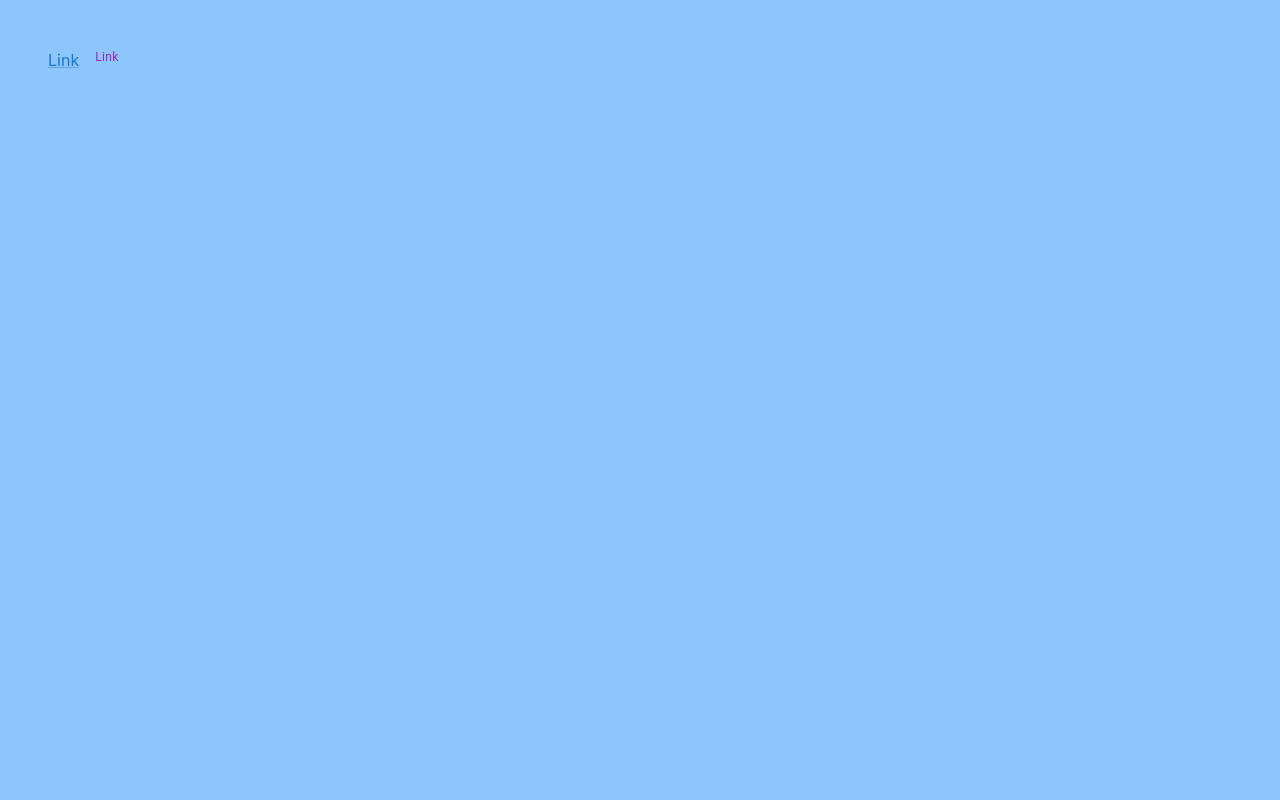
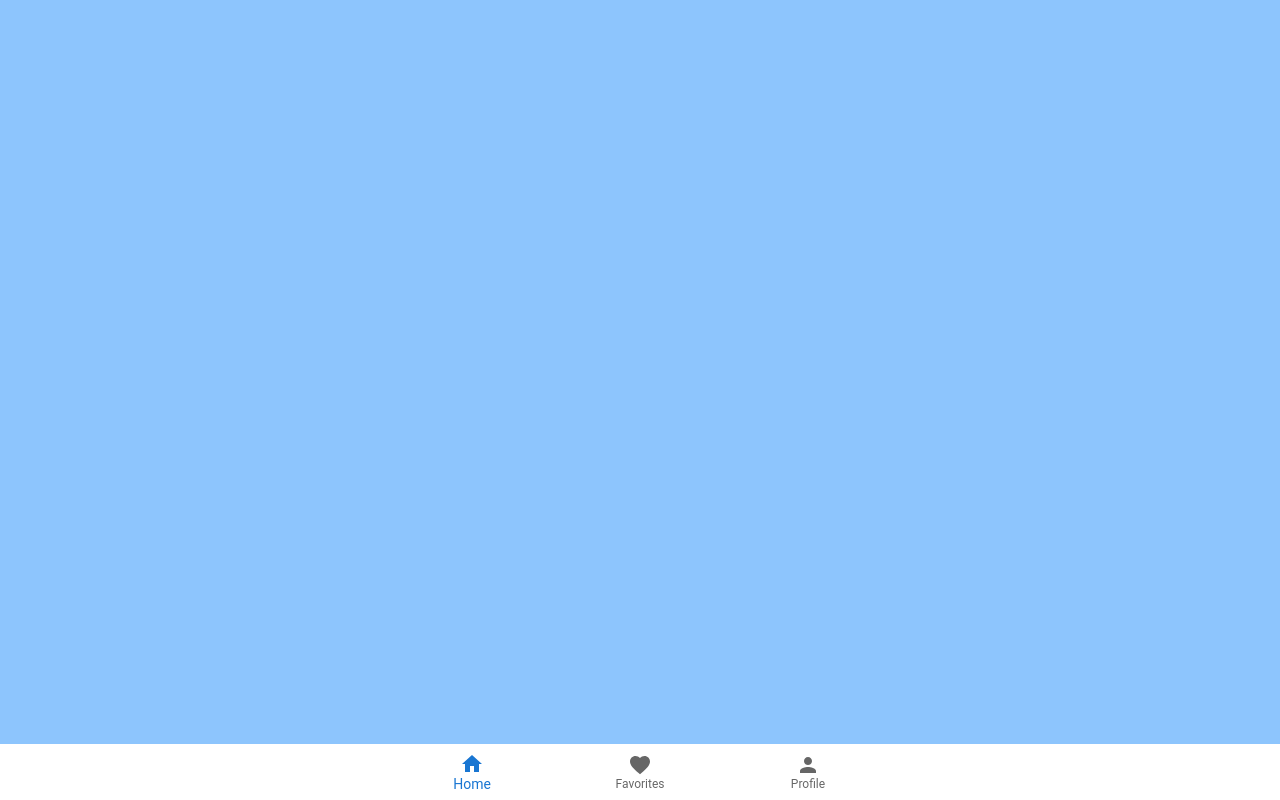
Before and after one commit to AlirezaAkbarpour/Material-UI-learn-Repo, a React (Vite) app: page / in a window 1280 px wide. Built offline with nearby package versions, Linux system fonts and the light colour scheme.

Commit message:
add other components

```diff
--- a/src/App.css
+++ b/src/App.css
@@ -2,6 +2,6 @@
 	width: 100%;
 	height: 100%;
 	background: var(--white);
-	padding: 1rem;
+	padding: 0;
 	background-color: #8dc5fd;
 }
--- a/src/App.jsx
+++ b/src/App.jsx
@@ -1,6 +1,10 @@
 import React from 'react'
 import './App.css'
-import { MuiLink } from './components/muiLink'
+import { MuiBottomNavigation } from './components/muiBottomNav'
+//import { MuiSpeedDial } from './components/muiSpeedDial'
+//import { MuiBreadcrumbs } from './components/muiBreadcrumbs'
+//import { MuiDrawer } from './components/muiDrawer'
+//import { MuiLink } from './components/muiLink'
 //import { MuiAccordion } from './components/muiAccordion'
 //import { MuiCard } from './components/muiCart'
 //import { MuiImageList } from './components/muiImgeList'
@@ -30,8 +34,12 @@ function App() {
      {/*<MuiCard/>*/}
      {/* <MuiAccordion/>*/}
      {/*<MuiImageList/>*/}
-      {/*<MuiNavbar/>*/}
-      <MuiLink/>
+     {/*<MuiNavbar/>*/}
+     {/*<MuiLink/>*/}
+     {/*<MuiBreadcrumbs/>*/}
+     {/*<MuiDrawer/>*/}
+     {/*<MuiSpeedDial/>*/}
+     <MuiBottomNavigation/>
     </div>
   )
 }
--- /dev/null
+++ b/src/components/muiBottomNav.tsx
@@ -0,0 +1,19 @@
+import { BottomNavigation,BottomNavigationAction } from "@mui/material"
+import {Home, Favorite, Person} from '@mui/icons-material'
+import { useState } from "react"
+export const MuiBottomNavigation = ()=>{
+	const [value,setValue] = useState(0)
+	console.log({value})
+	return (
+	<BottomNavigation
+	sx={{width:'100%',position:'absolute',bottom:'0'}}
+	showLabels
+	value={value}
+	onChange={(event,newValue)=> {setValue(newValue)}}
+	>
+		<BottomNavigationAction label='Home' icon={<Home/>}/>
+		<BottomNavigationAction label='Favorites' icon={<Favorite/>}/>
+		<BottomNavigationAction label='Profile' icon={<Person/>}/>
+	</BottomNavigation>
+	)
+}
--- /dev/null
+++ b/src/components/muiBreadcrumbs.tsx
@@ -0,0 +1,19 @@
+import {Box,Breadcrumbs,Link,Typography} from '@mui/material'
+
+export const MuiBreadcrumbs = ()=>{
+	return(
+		<Box m={2}>
+			<Breadcrumbs
+			aria-label='breadcrumbs'
+			separator='>'
+			maxItems={2}
+			itemsAfterCollapse={2}
+			>
+				<Link underline='hover' href='#'>Home</Link>
+				<Link underline='hover' href='#'>Catalog</Link>
+				<Link underline='hover' href='#'>Accessories</Link>
+				<Typography>Shoes</Typography>
+			</Breadcrumbs>
+		</Box>
+	)
+}
--- /dev/null
+++ b/src/components/muiDrawer.tsx
@@ -0,0 +1,38 @@
+import React , {useState} from "react";
+import { Menu } from "@mui/icons-material";
+import { Drawer , Box, Typography, IconButton} from "@mui/material";
+
+export const MuiDrawer = ()=>{
+	const [isDrawerOpen,setIsDrawerOpen] = useState(false)
+
+	return(
+		<>
+		<Box position='static' bgcolor='purple' width='100px' height='100px'
+			sx={{
+				borderRadius:'0 0 50px 0'
+			}}
+		>
+		<IconButton size='large' edge='start' color='inherit' aria-label='logo'
+			onClick={()=> setIsDrawerOpen(true)}
+			sx={{
+				margin:3
+			}}
+		>
+			<Menu/>
+		</IconButton>
+		</Box>
+		<Drawer anchor="left"
+			open={isDrawerOpen}
+			onClose={()=> setIsDrawerOpen(false)}
+		>
+			<Box p={2} width='250px' textAlign='center' role='presentation'>
+				<Typography color='black' variant='h6' component='div'>
+				Side Panel
+				</Typography>
+			</Box>
+		</Drawer>
+
+		</>
+
+	)
+}
--- /dev/null
+++ b/src/components/muiSpeedDial.tsx
@@ -0,0 +1,15 @@
+import { SpeedDial,SpeedDialAction,SpeedDialIcon } from "@mui/material"
+import { CopyAll,Print,Share ,Edit} from "@mui/icons-material"
+export const MuiSpeedDial = ()=>{
+	return(
+		<SpeedDial ariaLabel="Navigation speed dial"
+		sx={{position:'absolute',bottom:16,right:16}}
+		icon={<SpeedDialIcon openIcon={<Edit/>}/> }
+
+		>
+			<SpeedDialAction icon={<CopyAll/>}  tooltipTitle='Copy' />
+			<SpeedDialAction icon={<Print/>}  tooltipTitle='Print' />
+			<SpeedDialAction icon={<Share/>}  tooltipTitle='Share' />
+		</SpeedDial>
+	)
+}
```
